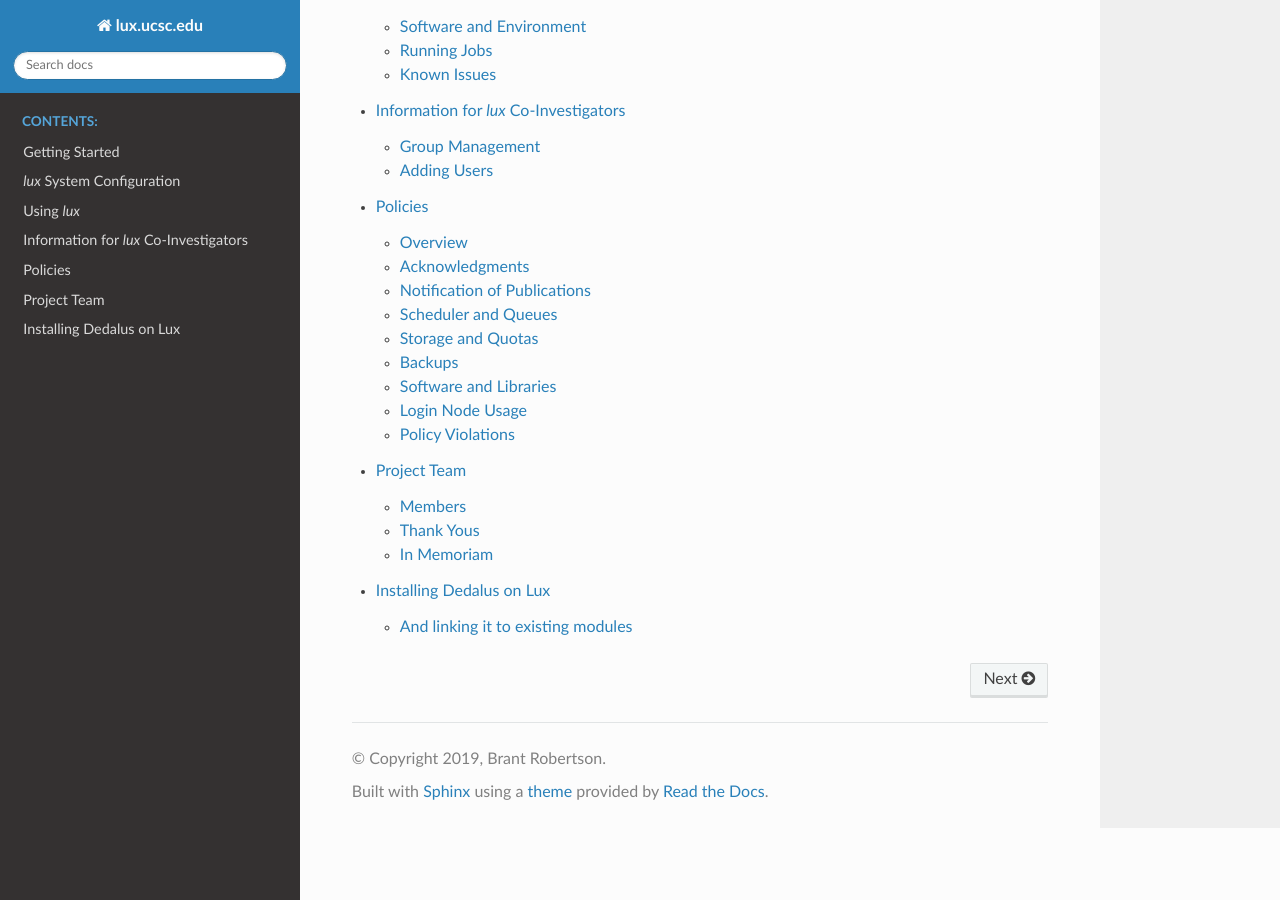
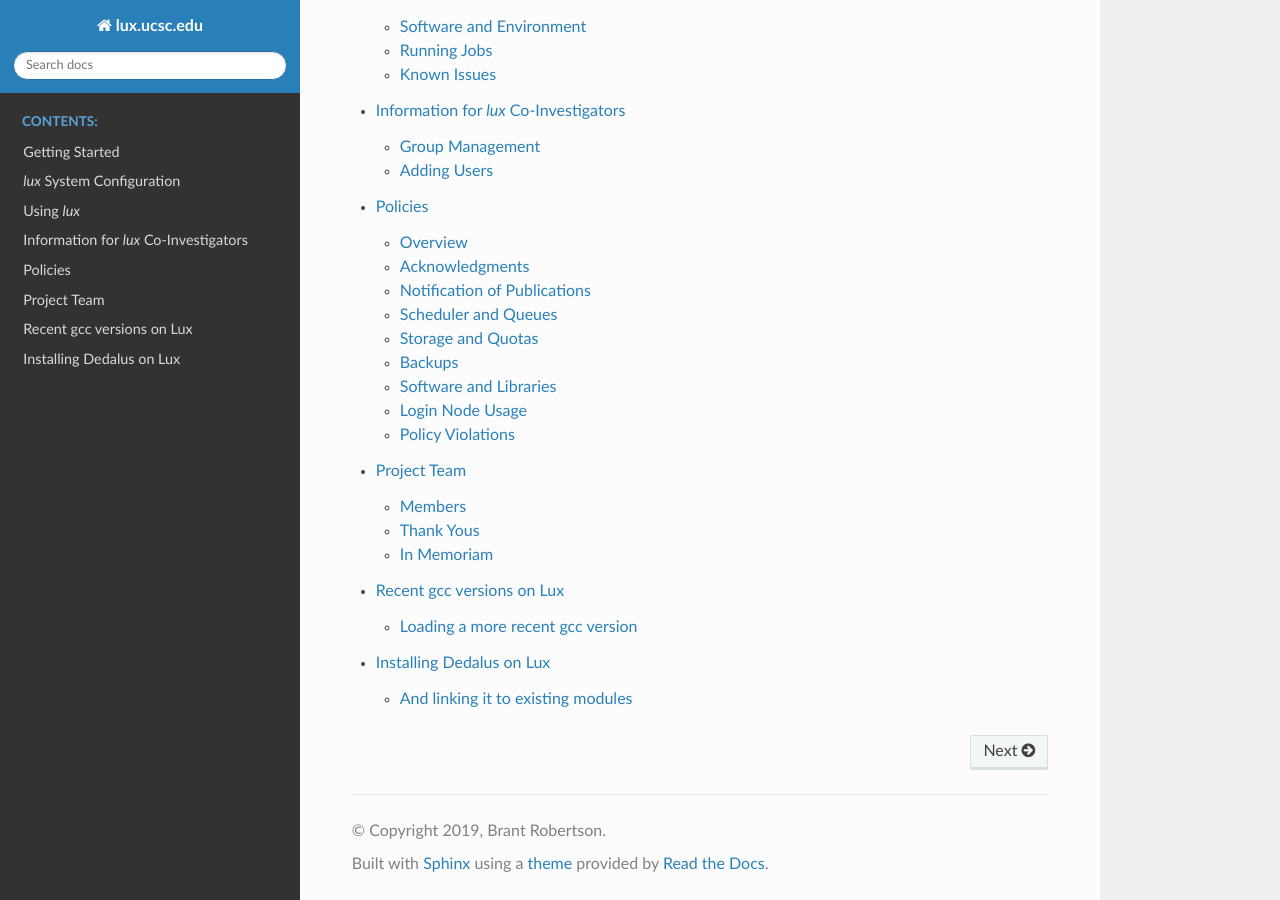
Before and after one commit to brantr/lux-website, a Sphinx documentation site: the page built from docs/source/index.rst, in a window 1280 px wide and 900 px high, scrolled down 693 px. Built offline with Sphinx 7.4.7 and the Read the Docs theme 2.0.0, drawn with Linux system fonts in a browser that asks for light colours; part of the change alters nothing that is shown.

Commit message:
Added gcc / devtoolset instructions

```diff
--- /dev/null
+++ b/docs/source/gcc.rst
@@ -0,0 +1,23 @@
+.. _email_brant: brant@ucsc.edu
+
+.. _gcc:
+
+Recent gcc versions on Lux
+=========================
+
+Lux uses by default gcc 4.8.5 owing to the version of CentOS
+used by the cluster management system. Some people require
+a more recent version of gcc, and we provide gcc 8.1 as an
+alternative.
+
+.. _loading_gcc:
+
+Loading a more recent gcc version
+~~~~~~~~~~~~~~~~~~~~~~~~~~~~~~~~~~~~~~~~~~~~~~~~~~~~~~~~~~~~~~~~
+
+To load a more recent gcc version, you may use the ``devtoolset``
+module:
+
+    module load devtoolset-8/8.1
+
+This module should reset the gcc in your path to v8.1.
--- a/docs/source/index.rst
+++ b/docs/source/index.rst
@@ -24,6 +24,7 @@ Submit comments or corrections to this documentation by `submitting an issue on
    coi_info.rst
    policies.rst
    project.rst
+   gcc.rst
    dedalus.rst
 
 
```
